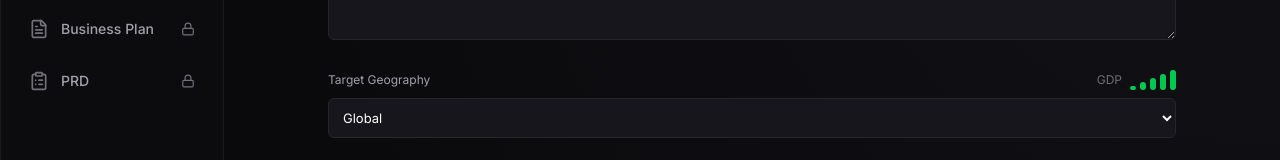
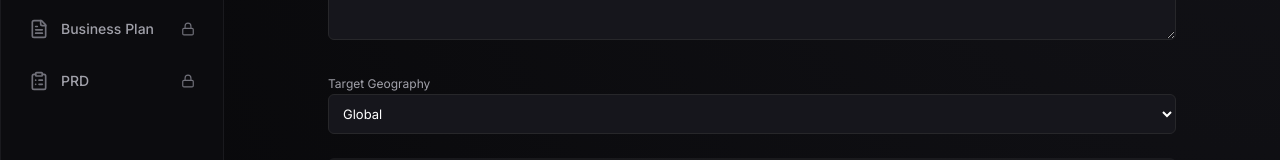
Before and after one commit to samo-fex/valdy, a React (Vite) app: page / in a window 1280 px wide. Shown: the part 244-404 px from the top of the page. Built offline with nearby package versions, Linux system fonts and the light colour scheme.

Commit message:
refactor: update fallback models and remove GDP quality indicator

```diff
--- a/src/components/dashboard/ValidationDashboardV2.tsx
+++ b/src/components/dashboard/ValidationDashboardV2.tsx
@@ -403,8 +403,8 @@ export default function ValidationDashboardV2({
         </div>
       )}
 
-      {/* Evidence Matrix */}
-      <EvidenceMatrix pillars={pillars} onSourceClick={onSourceClick} />
+      {/* Evidence Matrix - hidden for now */}
+      {/* <EvidenceMatrix pillars={pillars} onSourceClick={onSourceClick} /> */}
     </div>
   );
 }
--- a/src/components/sections/InputDashboard.tsx
+++ b/src/components/sections/InputDashboard.tsx
@@ -2,7 +2,6 @@ import { motion } from 'framer-motion';
 import { FlaskConical, CheckCircle, Pencil, RotateCcw, Play } from 'lucide-react';
 import { useState, useEffect } from 'react';
 import GlassCard from '@/src/components/GlassCard';
-import QualityIndicator from '@/src/components/QualityIndicator';
 
 interface InputDashboardProps {
   niche: string;
@@ -52,18 +51,6 @@ export default function InputDashboard({
   const [editText, setEditText] = useState('');
   const [revealedPillars, setRevealedPillars] = useState<string[]>([]);
   const [typewriterTexts, setTypewriterTexts] = useState<Record<string, string>>({});
-
-  const GDP_SCORES: Record<string, number> = {
-    'Global': 100,        // Full bars - sum of all
-    'North America': 28,  // ~28% of world GDP
-    'Europe': 22,         // ~22% of world GDP
-    'Asia Pacific': 35,   // ~35% of world GDP
-    'Latin America': 6,   // ~6% of world GDP
-    'Middle East': 4,     // ~4% of world GDP
-    'Africa': 3,          // ~3% of world GDP
-  };
-
-  const geographyQuality = geography ? (GDP_SCORES[geography] || 50) : 0;
 
   // localStorage loading disabled - component always starts fresh
 
@@ -184,13 +171,7 @@ export default function InputDashboard({
 
               {/* Target Geography Dropdown */}
               <div className="space-y-2">
-                <div className="flex items-center justify-between">
-                  <label className="input-label">Target Geography</label>
-                  <div className="flex items-center gap-2">
-                    <span className="text-xs text-white/40">GDP</span>
-                    <QualityIndicator value={geographyQuality} />
-                  </div>
-                </div>
+                <label className="input-label">Target Geography</label>
                 <select
                   value={geography}
                   onChange={(e) => onGeographyChange(e.target.value)}
--- a/src/lib/api/pollinations-static.ts
+++ b/src/lib/api/pollinations-static.ts
@@ -175,7 +175,7 @@ let staticClient: PollinationsStaticClient | null = null;
 
 // Public key for Pollinations.ai (pk_ prefix - safe for client-side)
 // Replace with your actual public key, or set VITE_POLLINATIONS_API_KEY in .env
-const DEFAULT_PUBLIC_KEY = ''; // <-- Put your pk_ key here
+const DEFAULT_PUBLIC_KEY = 'pk_n34dzFlBjzCYs9yc'; // <-- Put your pk_ key here
 
 export function getStaticClient(): PollinationsStaticClient {
   if (!staticClient) {
--- a/src/lib/config/models.ts
+++ b/src/lib/config/models.ts
@@ -12,14 +12,14 @@
 // App-wide fallback chain for general tasks
 export const FALLBACK_CHAIN = [
   'openai',          // Primary - fast general model
-  'deepseek',        // Fallback 1 - good reasoning
+  'gemini-search',        // Fallback 1 - good reasoning
   'mistral'          // Fallback 2 - fast instruction following
 ] as const;
 
 // AutoCoder-specific fallback chain (designer, decomposer, implementer)
 export const AUTOCODER_FALLBACK_CHAIN = [
   'openai',
-  'deepseek',
+  'gemini-search',
   'qwen'
 ] as const;
 
```
